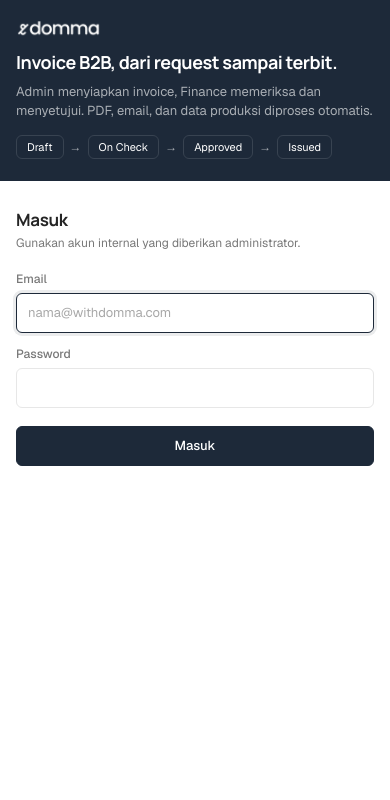
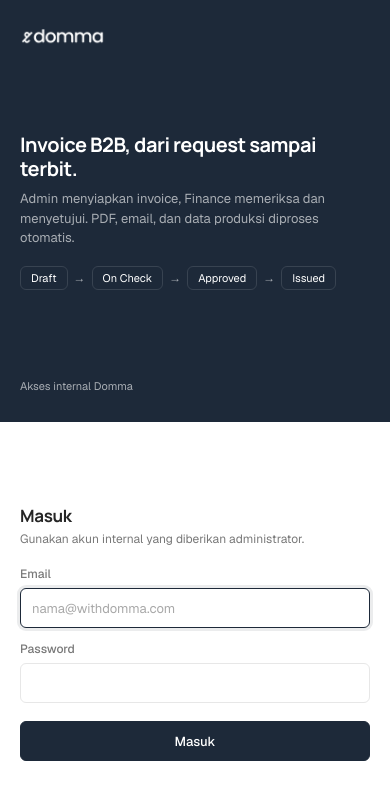
Before and after one commit to zyfspace/dommainvoice, a Next.js app: page /login in a window 390 px wide. Shown: the top 800 px of the page. Built offline with nearby package versions, Linux system fonts and the light colour scheme; no server answers.

Commit message:
Login mobile: dua bagian atas-bawah dengan tinggi seimbang
Co-Authored-By: Claude Opus 5.5 <noreply@anthropic.com>
Claude-Session: https://claude.ai/code/session_01VzDykHySFvYDMa1vizWBA2

```diff
--- a/app/globals.css
+++ b/app/globals.css
@@ -516,13 +516,14 @@ a.dstat.hl:hover { background: var(--navy-soft); }
   .pic-row { grid-template-columns: 1fr 1fr; }
   .term { grid-template-columns: 64px 80px 12px minmax(0, 1fr) 30px; gap: 6px; }
   .kv { flex-wrap: wrap; }
-  .login { grid-template-columns: 1fr; grid-template-rows: auto 1fr; }
-  .login-art { padding: 20px 16px 22px; min-height: auto; gap: 14px; }
-  .login-art h2 { font-size: 18px; }
+  /* Mobile: dua bagian atas-bawah dengan tinggi seimbang. */
+  .login { grid-template-columns: 1fr; grid-template-rows: 1fr 1fr; min-height: 100svh; }
+  .login-art { padding: 28px 20px; min-height: 0; gap: 20px; }
+  .login-art h2 { font-size: 20px; }
   .login-art p { font-size: 13px; margin-top: 8px; }
-  .login-art .flow { margin-top: 14px; gap: 6px; }
-  .login-art small { display: none; }
-  .login-form { place-items: start center; padding: 28px 16px 40px; }
+  .login-art .flow { margin-top: 18px; gap: 6px; }
+  .login-art > small { display: block; }
+  .login-form { place-items: center; padding: 28px 20px calc(28px + env(safe-area-inset-bottom)); }
   .login-form .sub { margin-bottom: 18px; }
   /* Input 13px sama dengan body: zoom otomatis iOS dicegah lewat viewport (lihat app/layout.tsx). */
   .in, .f input, .f select, .f textarea, .rich-line, .rich-view, .search input { font-size: 13px; }
```
